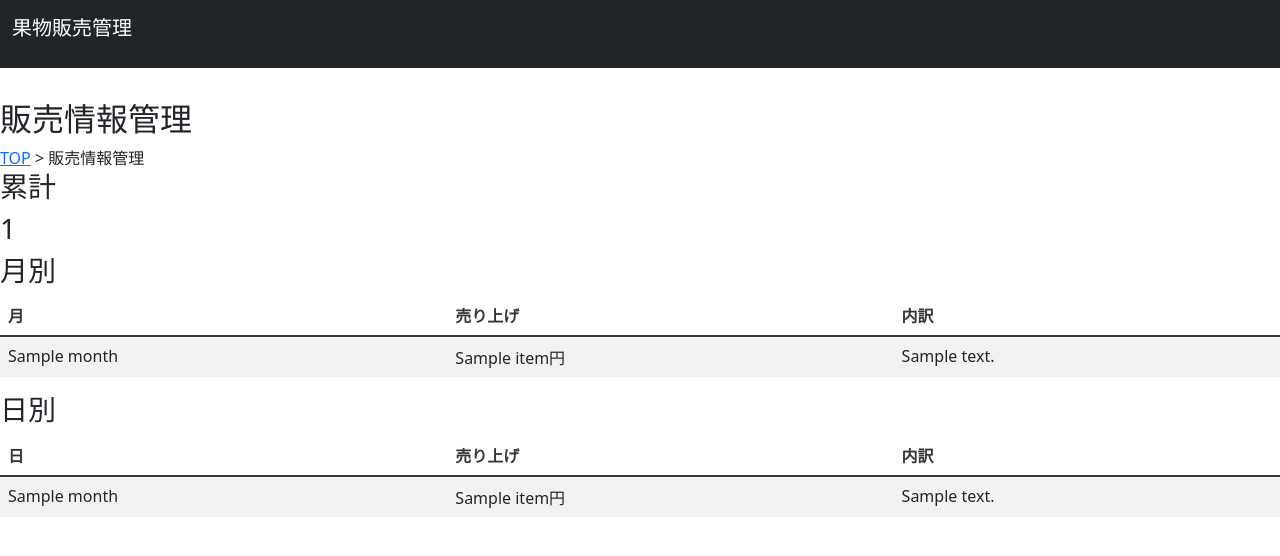
After one commit to Tuttu13/fruit_subsystem, a Django app: template fruit_sales_manager/templates/statistics.html in a window 1280 px wide. The commit adds this page. Shown: the top 556 px of the page. Run offline with Django 5.2, Linux system fonts and the light colour scheme; a user stored in the database is signed in; tables that the repository leaves empty hold one stand-in row (values such as "Sample post"); the template is opened without the code that fills it: most values are stand-ins (such as "Sample title", 1, 10 or a date in 2020).

Commit message:
テンプレート追加

```diff
--- /dev/null
+++ b/fruit_sales_manager/templates/statistics.html
@@ -0,0 +1,58 @@
+{% extends 'base.html' %}
+
+{% block content %}
+
+<H2>販売情報管理</H2>
+<div>
+    <a href="{% url 'index' %}">TOP</a> > 販売情報管理
+</div>
+
+{% if user.is_authenticated %}
+
+<div>
+    <h3>累計</h3>
+    <h3>{{ total_profit }}</h3>
+</div>
+<div>
+    <h3>月別</h3>
+    <table class="table table-striped">
+        <thead >
+            <th scope="col">月</th>
+            <th scope="col">売り上げ</th>
+            <th scope="col">内訳</th>
+        </thead>
+
+        <tbody>
+            {% for item in 3months_sales %}
+            <tr class="table-active">
+                <td>{{ item.month }}</td>
+                <td>{{ item.all }}円</td>
+                <td>{{ item.detail }}</td>
+            </tr>
+            {% endfor %}
+        </tbody>
+    </table>
+</div>
+<div>
+    <h3>日別</h3>
+    <table class="table table-striped">
+        <thead >
+            <th scope="col">日</th>
+            <th scope="col">売り上げ</th>
+            <th scope="col">内訳</th>
+        </thead>
+
+        <tbody>
+            {% for item in 3days_sales %}
+            <tr class="table-active">
+                <td>{{ item.month }}</td>
+                <td>{{ item.all }}円</td>
+                <td>{{ item.detail }}</td>
+            </tr>
+            {% endfor %}
+        </tbody>
+    </table>
+</div>
+{% endif %}
+
+{% endblock content %}
```
Also changed, not shown: fruit_sales_manager/templates/account/top.html (deleted, +0 -18 lines), fruit_sales_manager/templates/index.html (+7 -2 lines).
